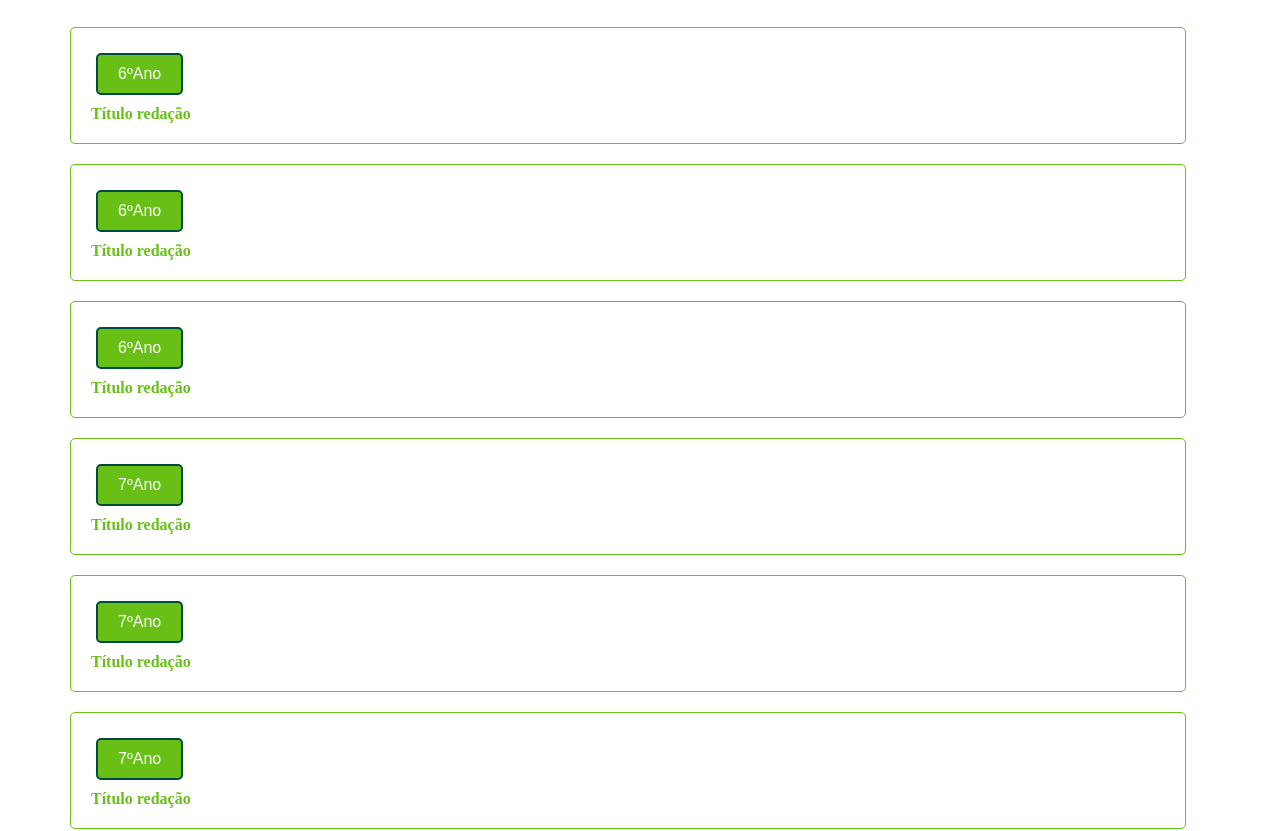
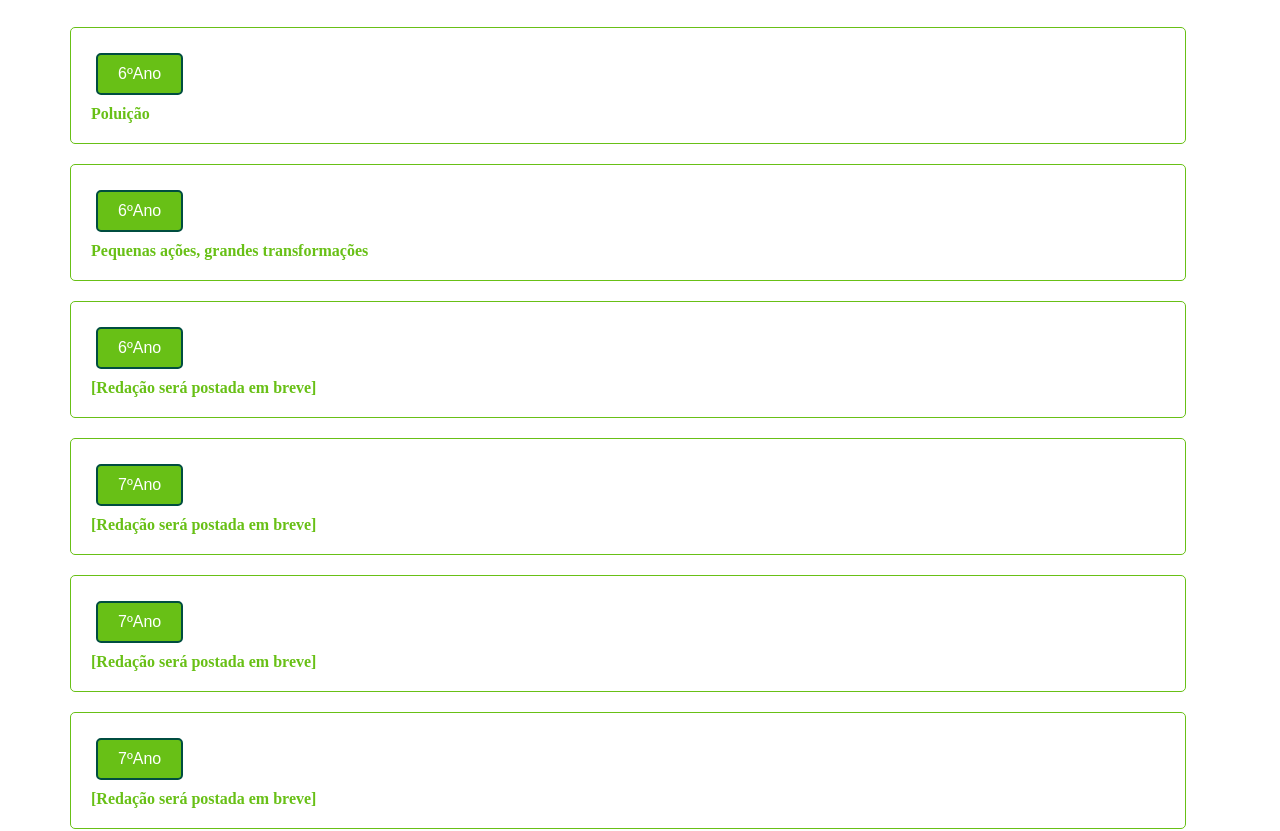
Before and after one commit to webhub3750/agrinho.github.io, a plain HTML site: page index/index3.html in a window 1280 px wide. Shown: the part 127-958 px from the top of the page. Drawn offline with Linux system fonts and the light colour scheme.

Commit message:
Update index3.html

```diff
--- a/index/index3.html
+++ b/index/index3.html
@@ -32,37 +32,37 @@
         <div class="button-wrapper">
           <div class="text-group">
             <a href="https://webhub3750.github.io/agrinho.github.io/redação/redação_61.html" class="green-button">6ºAno</a>
-            <div class="button-title">Título redação</div>
+            <div class="button-title">Poluição</div>
           </div>
         </div>
         <div class="button-wrapper">
           <div class="text-group">
             <a href="https://webhub3750.github.io/agrinho.github.io/redação/redação_62.html" class="green-button">6ºAno</a>
-            <div class="button-title">Título redação</div>
+            <div class="button-title">Pequenas ações, grandes transformações</div>
           </div>
         </div>
         <div class="button-wrapper">
           <div class="text-group">
             <a href="https://webhub3750.github.io/agrinho.github.io/redação/redação_63.html" class="green-button">6ºAno</a>
-            <div class="button-title">Título redação</div>
+            <div class="button-title">[Redação será postada em breve]</div>
           </div>
         </div>
         <div class="button-wrapper">
           <div class="text-group">
             <a href="https://webhub3750.github.io/agrinho.github.io/redação/redação_71.html" class="green-button">7ºAno</a>
-            <div class="button-title">Título redação</div>
+            <div class="button-title">[Redação será postada em breve]</div>
           </div>
         </div>
         <div class="button-wrapper">
           <div class="text-group">
             <a href="https://webhub3750.github.io/agrinho.github.io/redação/redação_72.html" class="green-button">7ºAno</a>
-            <div class="button-title">Título redação</div>
+            <div class="button-title">[Redação será postada em breve]</div>
           </div>
         </div>
         <div class="button-wrapper">
           <div class="text-group">
             <a href="https://webhub3750.github.io/agrinho.github.io/redação/redação_73.html" class="green-button">7ºAno</a>
-            <div class="button-title">Título redação</div>
+            <div class="button-title">[Redação será postada em breve]</div>
           </div>
         </div>
         <div class="button-wrapper">
```
